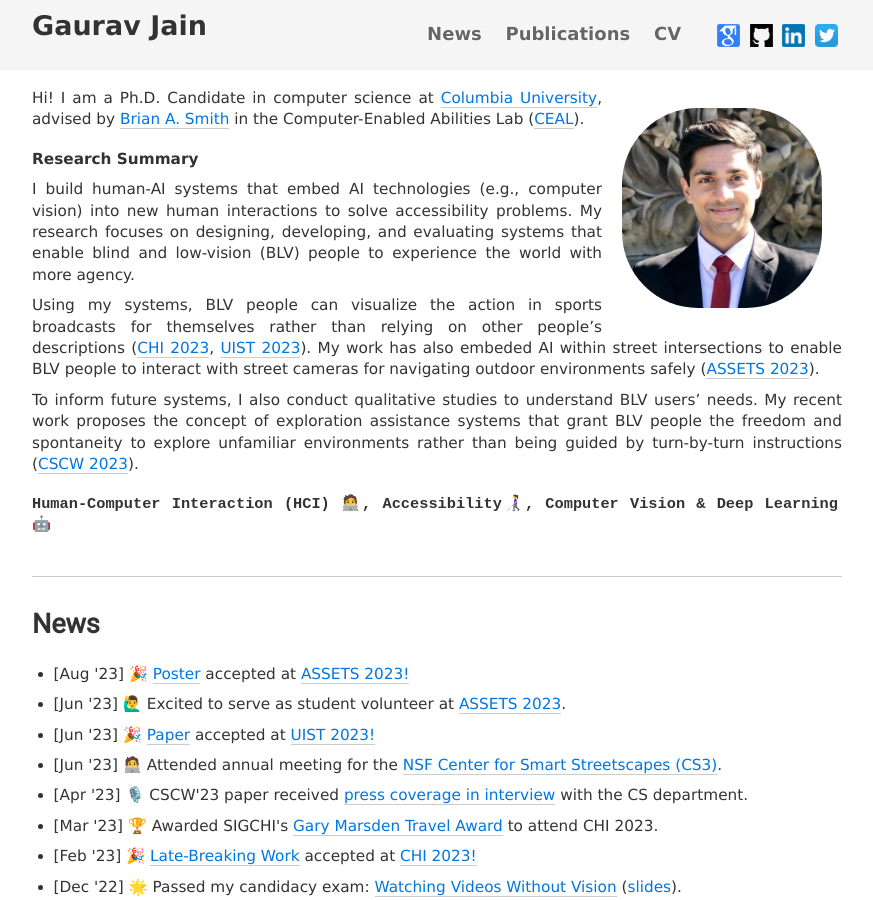
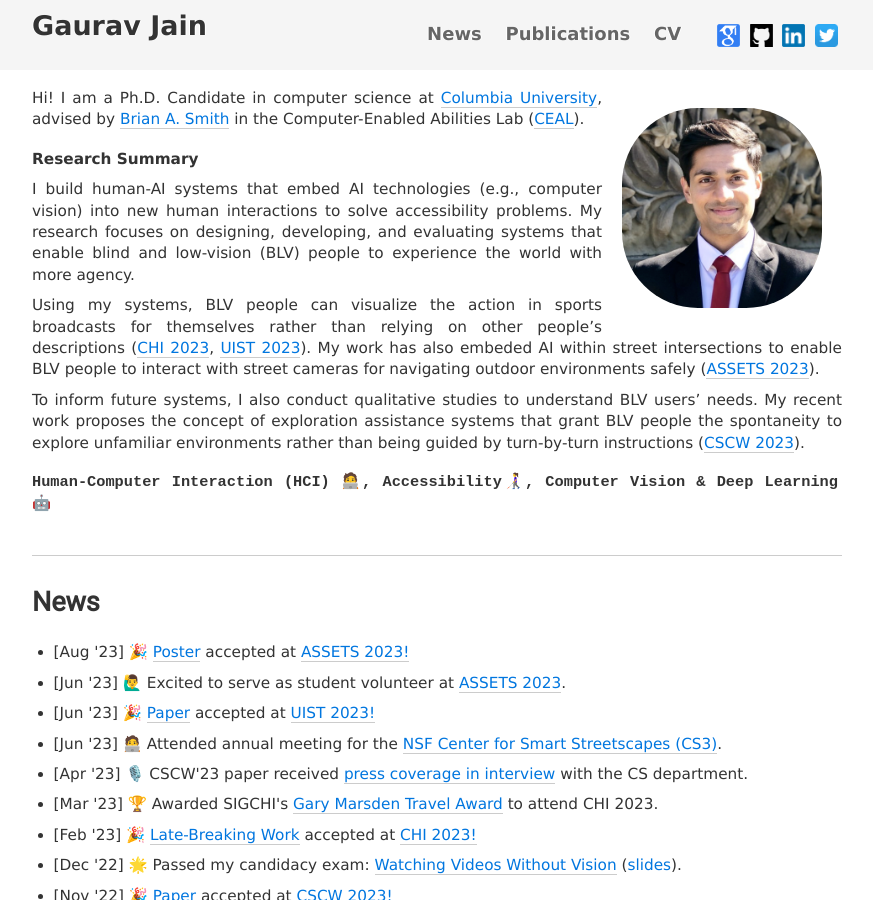
Before and after one commit to Gaurav1302/gaurav1302.github.io, a Jekyll site: the page built from index.html, in a window 1280 px wide and 900 px high. Shown: the whole window, without its empty margins (203-1076 px from the left). Built offline with Jekyll 4.4.1, drawn with Linux system fonts in a browser that asks for light colours; nearby versions of some CDN libraries.

Commit message:
minor update

```diff
--- a/index.html
+++ b/index.html
@@ -33,7 +33,7 @@
   </p>
 
   <p>
-    To inform future systems, I also conduct qualitative studies to understand BLV users’ needs. My recent work proposes the concept of exploration assistance systems that grant BLV people the freedom and spontaneity to explore unfamiliar environments rather than being guided by turn-by-turn instructions (<a href="https://dl.acm.org/doi/10.1145/3579496?cid=99659562550" class="uline">CSCW 2023</a>).
+    To inform future systems, I also conduct qualitative studies to understand BLV users’ needs. My recent work proposes the concept of exploration assistance systems that grant BLV people the spontaneity to explore unfamiliar environments rather than being guided by turn-by-turn instructions (<a href="https://dl.acm.org/doi/10.1145/3579496?cid=99659562550" class="uline">CSCW 2023</a>).
   </p>
 
 
```
Also changed, not shown: 1 other file.
